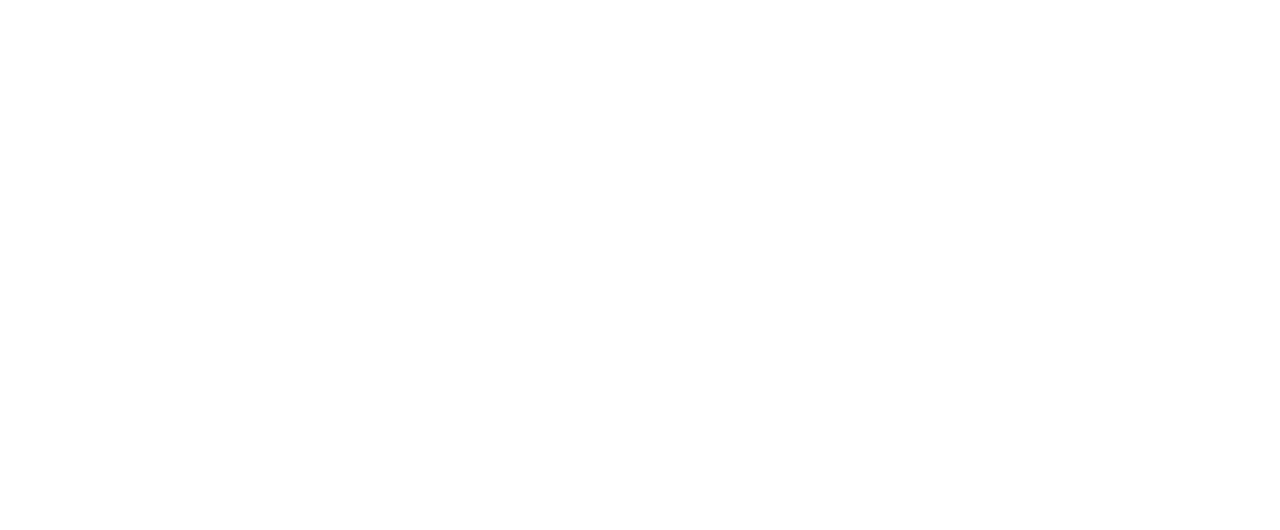
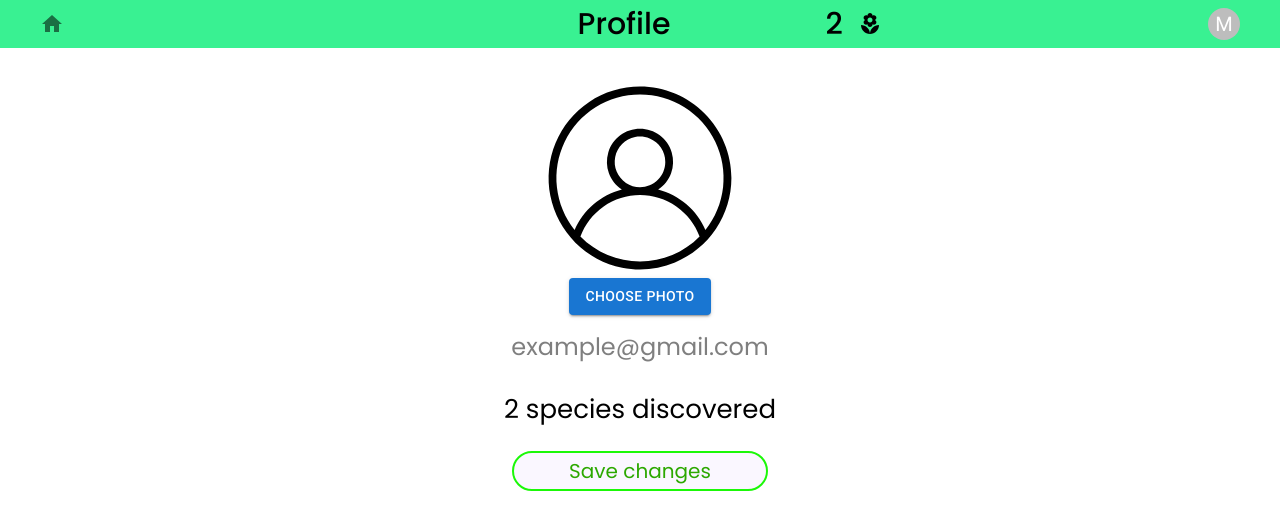
Before and after one commit to Karmel920/FlowerKnower, a React (Create React App) app in the folder frontend/: page /account in a window 1280 px wide. Before the commit this address had no page. Shown: the top 530 px of the page. Built offline with nearby package versions, Linux system fonts and the light colour scheme.

Commit message:
Updated views, styles and routing

```diff
--- a/frontend/src/App.js
+++ b/frontend/src/App.js
@@ -4,6 +4,7 @@ import Login from './views/login/Login';
 import Register from './views/register/Register';
 import Main from './views/main/Main';
 import Settings from './views/settings/Settings';
+import Account from './views/account/Account';
 function App() {
   return (
 
@@ -12,6 +13,7 @@ function App() {
         <Route path='/register' element={<Register/>} />
         <Route path='/' element={<Main/>} />
         <Route path="/settings" element={<Settings/>} />
+        <Route path="/account" element={<Account photo={''}/>} />
     </Routes>
 
   );
--- /dev/null
+++ b/frontend/src/public/modules/account.module.css
@@ -0,0 +1,64 @@
+.container{
+    width: 100vw;
+    height: 100vh;
+    overflow:hidden;
+}
+.main{
+    width: 100%;
+    display:flex;
+}
+.accountForm{
+    display: flex;
+    flex-direction: column;
+    align-items: center;
+    width:100%;
+    margin-top: 3ch;
+}
+.profilePicture{
+    align-items: center;
+    display: flex;
+    flex-direction: column;
+}
+#picture{
+    display:inline-block;
+    width: 200px;
+    height: 200px;
+    border-radius: 50%;
+    background-repeat: no-repeat;
+    background-position: center center;
+    background-size: cover;
+}
+#saveBtn{
+    width:20%;
+    height: 2em;
+    background: #FAF7FF;
+    border: 2px solid #1BF808;
+    border-radius: 30px;
+    margin:0.5em 0;
+    font-family: 'Poppins';
+    font-style: normal;
+    font-weight: 400;
+    font-size: 20px;
+    line-height: 28px;
+    color: #2CA800;
+}
+#saveBtn:hover{
+    background: #55db52;
+    color: white;
+}
+.emailText{
+    font-family: 'Poppins';
+    font-style: normal;
+    font-weight: 400;
+    font-size: 24px;
+    line-height: 63px;
+    color: rgba(0, 0, 0, 0.5);
+}
+.text{
+    font-family: 'Poppins';
+    font-style: normal;
+    font-weight: 400;
+    font-size: 26px;
+    line-height: 63px;
+    color: #000000;
+    }
--- a/frontend/src/views/account/Account.js
+++ b/frontend/src/views/account/Account.js
@@ -1,7 +1,43 @@
 import React from "react";
+import styles from '../../public/modules/account.module.css';
+import Header from "../../public/components/Header";
+import { Button } from "@mui/material";
+import BasicPhoto from '../../public/img/basic_photo.svg'
+function Account({photo}){
 
-function Account(){
+    const [photo_url, setPhotoUrl] = React.useState(photo);
+    const previewPhoto = (event) => {
+            const choseFile = event.target.files[0];
+            if(choseFile){
+                const reader = new FileReader();
+                reader.addEventListener('load',function(){
+                    setPhotoUrl(reader.result);
+                })
+                reader.readAsDataURL(choseFile);
+            }
+    }
+    if(photo_url === ''){
+        setPhotoUrl(BasicPhoto);
+    }
 
-
+    return(
+        <div className={styles.container}>
+            <header><Header title={"Profile"}/></header>
+            <main className={styles.main}>
+                <form className={styles.accountForm} action="" encType='multipart/form-data'>
+                    <div className={styles.profilePicture}>
+                        <div id={styles.picture} style={{backgroundImage:`url(${photo_url})`}}></div>
+                        <Button variant="contained" component="label">
+                            Choose photo
+                            <input hidden accept="image/*" type="file" onChange={previewPhoto}/>
+                        </Button>
+                    </div>
+                    <p className={styles.emailText}>example@gmail.com</p>
+                    <p className={styles.text}>2 species discovered</p>
+                    <button id={styles.saveBtn} type="submit">Save changes</button>
+                </form>
+            </main>
+        </div>
+    );
 }
 export default Account;
--- a/frontend/src/views/main/Main.js
+++ b/frontend/src/views/main/Main.js
@@ -4,18 +4,17 @@ import Header from '../../public/components/Header';
 import Navbar from '../../public/components/Navbar';
 
 function Main(){
-
+    const fileTypes = ["JPG","PNG"];
     return(
         <div className={styles.container}>
             <header style={{verticalAlign:"top"}}><Header title={"Identify plants"}/></header>
             <div className={styles.main}>
                 <Navbar/>
                 <main>
+
                 </main>
             </div>
         </div>
-
-
     );
 }
 export default Main;
```
Also changed, not shown: frontend/src/views/settings/Settings.js (+8 -0 lines), frontend/src/public/img/basic_photo.svg (added).
